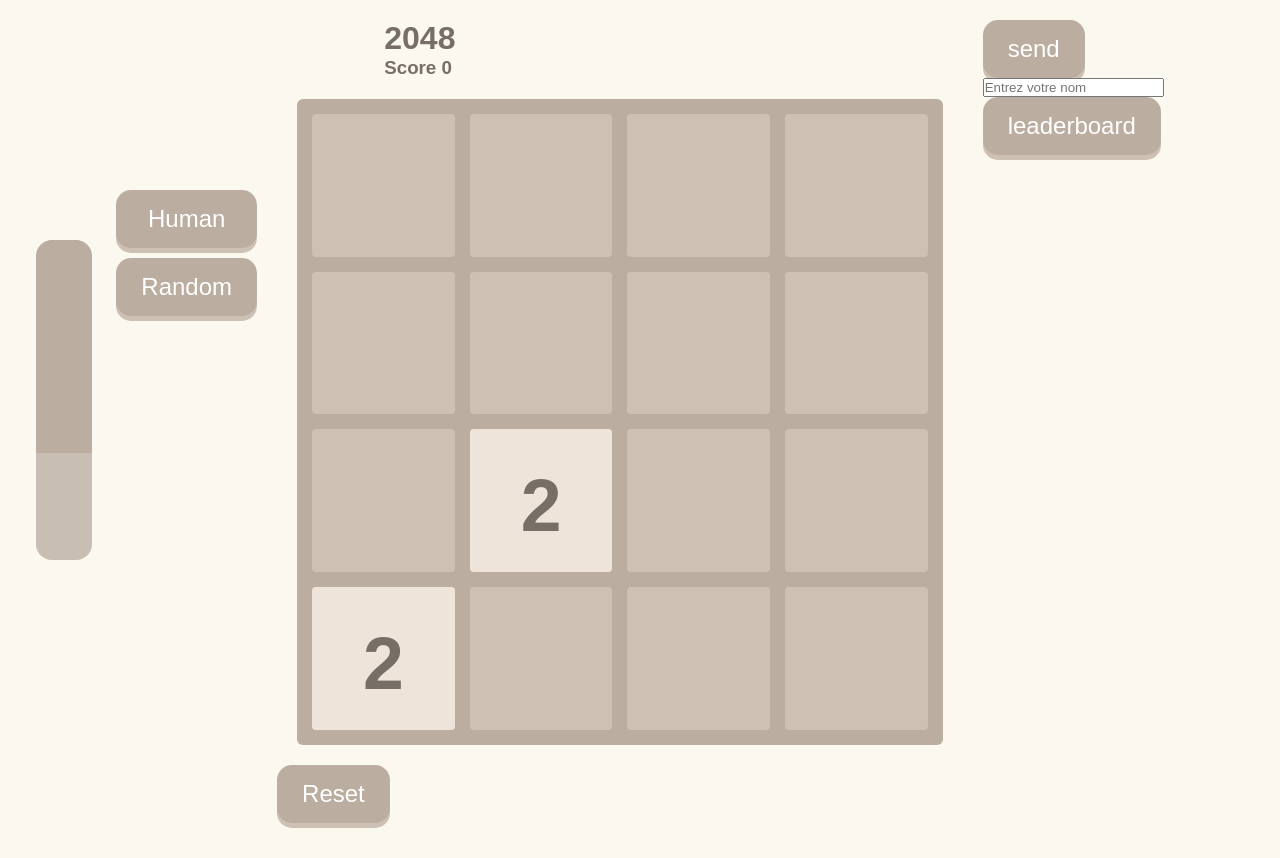
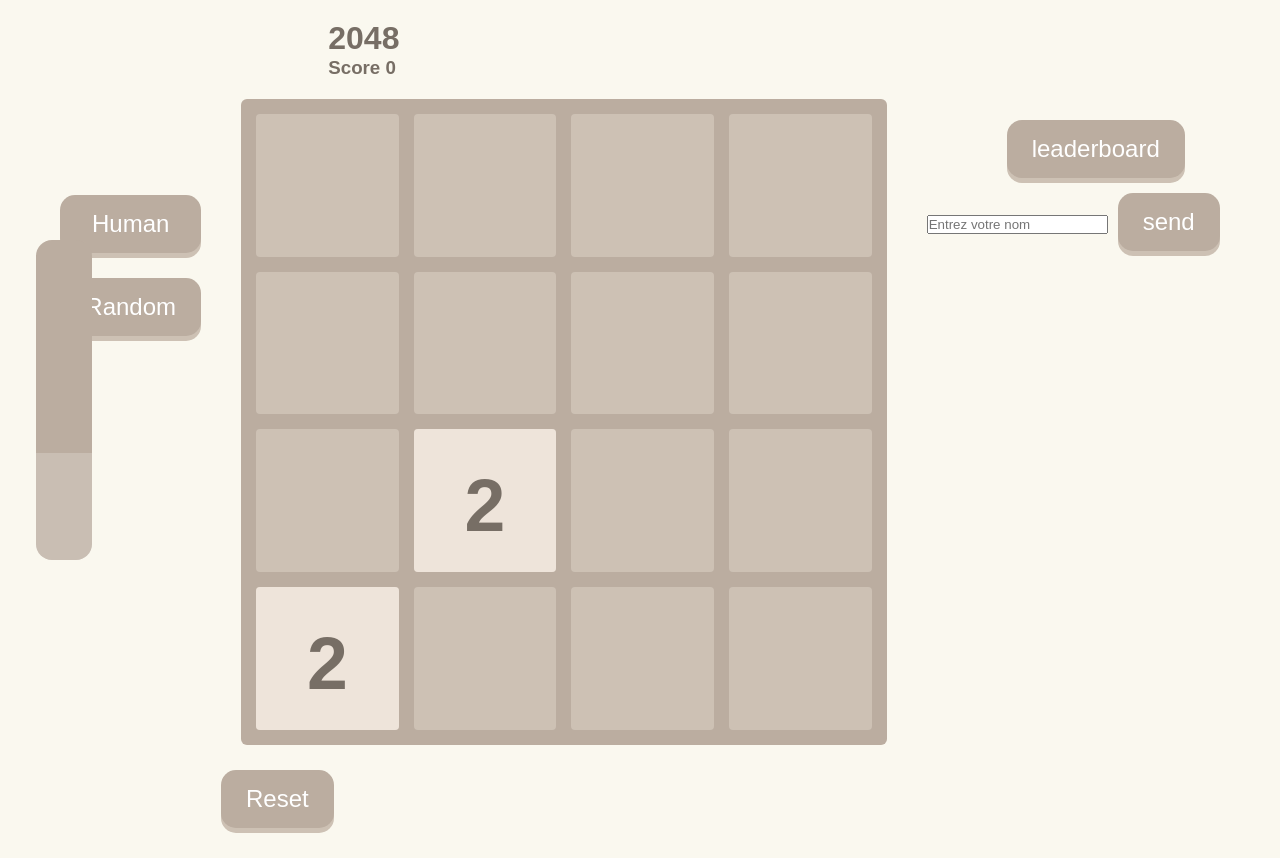
Before and after one commit to Creariax5/deep2048, a Django app: page / in a window 1280 px wide. Before the commit the page ends 828 px from the top, so only its background shows below. Run offline with Django 4.2, Linux system fonts and the light colour scheme.

Commit message:
[FIX] better style

```diff
--- a/deep2048web/deep2048/static/style.css
+++ b/deep2048web/deep2048/static/style.css
@@ -126,6 +126,8 @@
     border: none;
     border-radius: 15px;
     box-shadow: 0 5px  #cdc1b4;
+    margin-bottom: 10px;
+    margin-top: 5px;
   }
 
   button:active {
--- a/deep2048web/deep2048/templates/index.html
+++ b/deep2048web/deep2048/templates/index.html
@@ -50,11 +50,15 @@
         </div>
 
         <div class="leaderboard-section">
-            <button onclick="getScore()">send</button>
-            <input type="text" class="input" placeholder="Entrez votre nom">
-            <p id="send"></p>
-            <button onclick="showLeaderboard()">leaderboard</button>
+            <button onclick="showLeaderboard()" style="margin-left: 80px; margin-top: 100px;">leaderboard</button>
             <div id="leaderboard-container"></div>
+            <div>
+                <div style="display: flex; align-items: center;">
+                    <input type="text" class="input" placeholder="Entrez votre nom" style="margin-right: 10px;">
+                    <button onclick="getScore()">send</button>
+                </div>
+                <p id="send"></p>
+            </div>
         </div>
     </div>
 </body>
```
Also changed, not shown: requirements.txt (+9 -1 lines), deep2048web/db.sqlite3.
